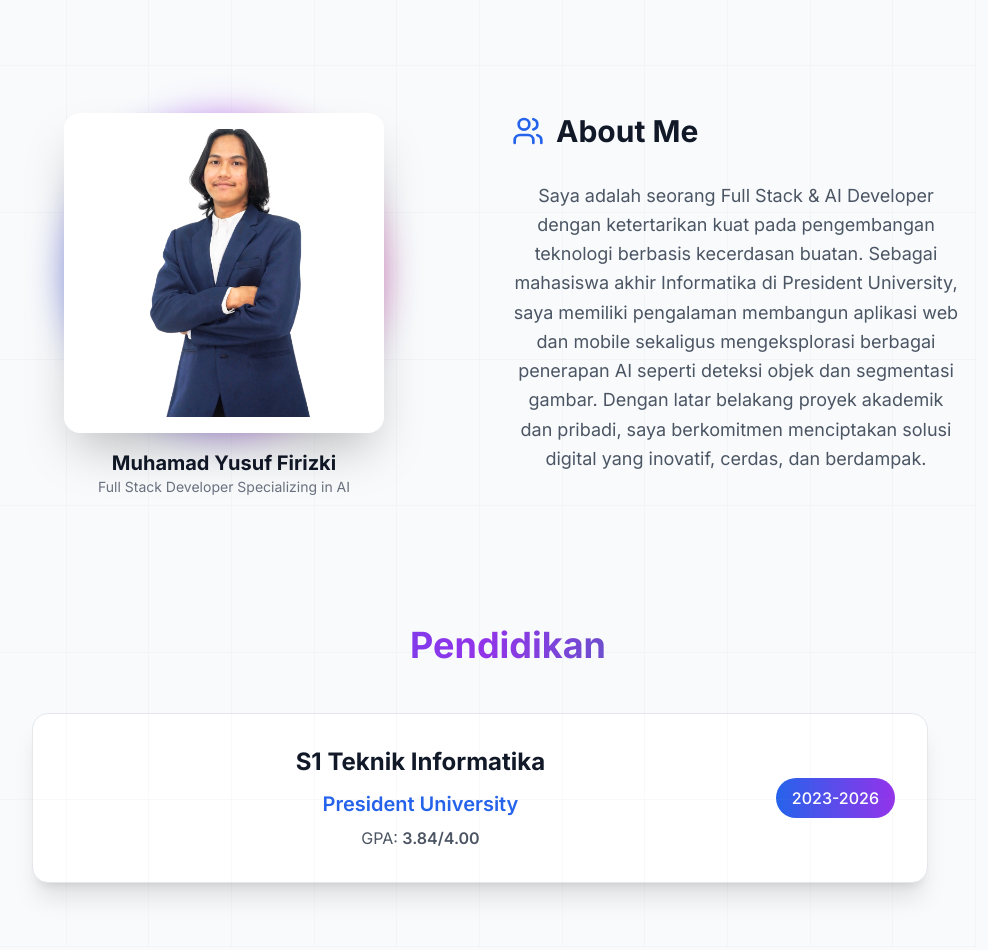
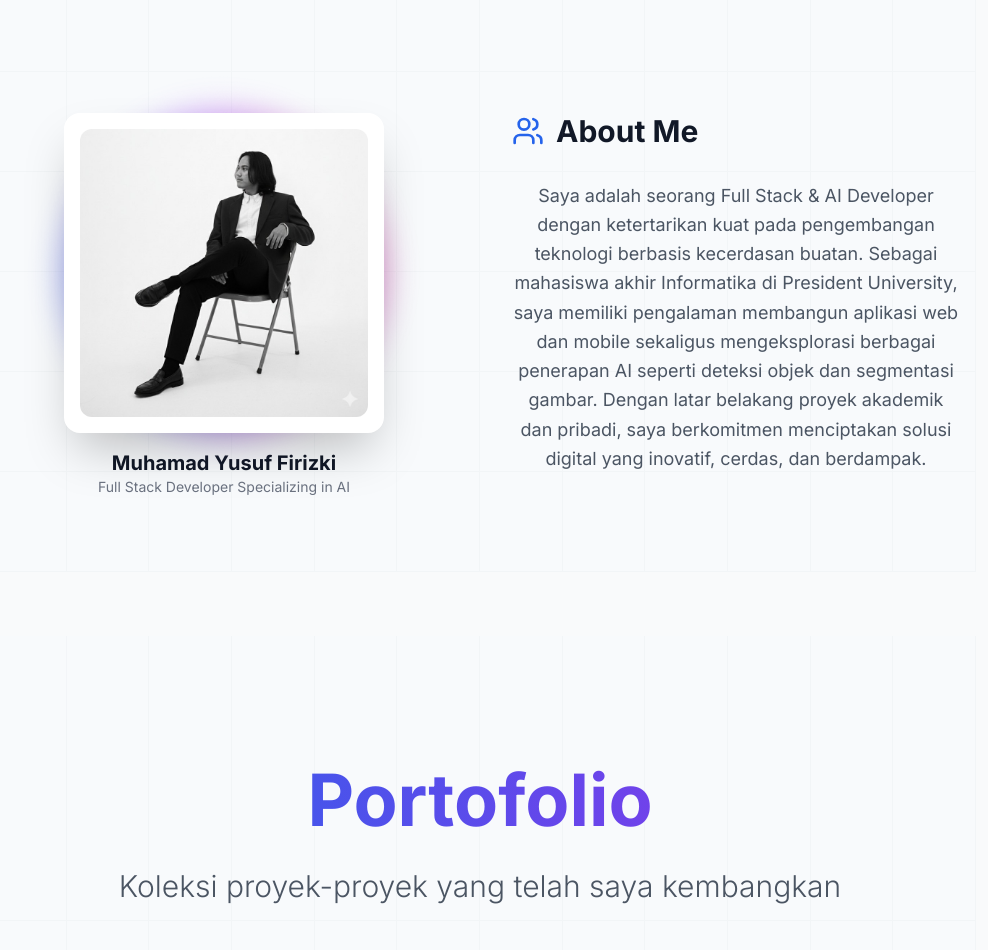
Before and after one commit to ussoppqq/my-portfolio, a React (Vite) app: page / in a window 1280 px wide. Shown: the part 1060-2010 px from the top of the page, without its empty margins (160-1148 px from the left). Built offline with nearby package versions, Linux system fonts and the light colour scheme.

Commit message:
update about.jsx

```diff
--- a/src/pages/About.jsx
+++ b/src/pages/About.jsx
@@ -90,7 +90,7 @@ const About = () => {
                 <div className="absolute inset-0 rounded-full bg-gradient-to-tr from-blue-500 via-purple-500 to-pink-500 opacity-60 blur-lg animate-spin-slow"></div>
                 <div className="relative w-full h-full rounded-2xl shadow-2xl overflow-hidden border-4 border-white dark:border-gray-800 bg-white dark:bg-gray-900 flex items-center justify-center">
                   <img
-                    src="/Data-Master-(AUSG)-Muhammad_Yusuf_Firizki.png"
+                    src="/Muhamad_Yusuf_Firizki.jpg"
                     alt="Foto Profil Yusuf Firizki"
                     className="w-40 h-40 md:w-72 md:h-72 object-cover rounded-xl transition-transform duration-300 hover:scale-105"
                   />
@@ -124,7 +124,7 @@ const About = () => {
       </section>
 
       {/* Education Section */}
-      <section className="py-16 px-4">
+      {/* <section className="py-16 px-4">
         <div className="max-w-4xl mx-auto">
           <motion.div
             initial={{ opacity: 0, y: 20 }}
@@ -169,7 +169,7 @@ const About = () => {
             ))}
           </div>
         </div>
-      </section>
+      </section> */}
 
       <style jsx>{`
         @keyframes float {
```
Also changed, not shown: public/Muhamad_Yusuf_Firizki.jpg (added).
